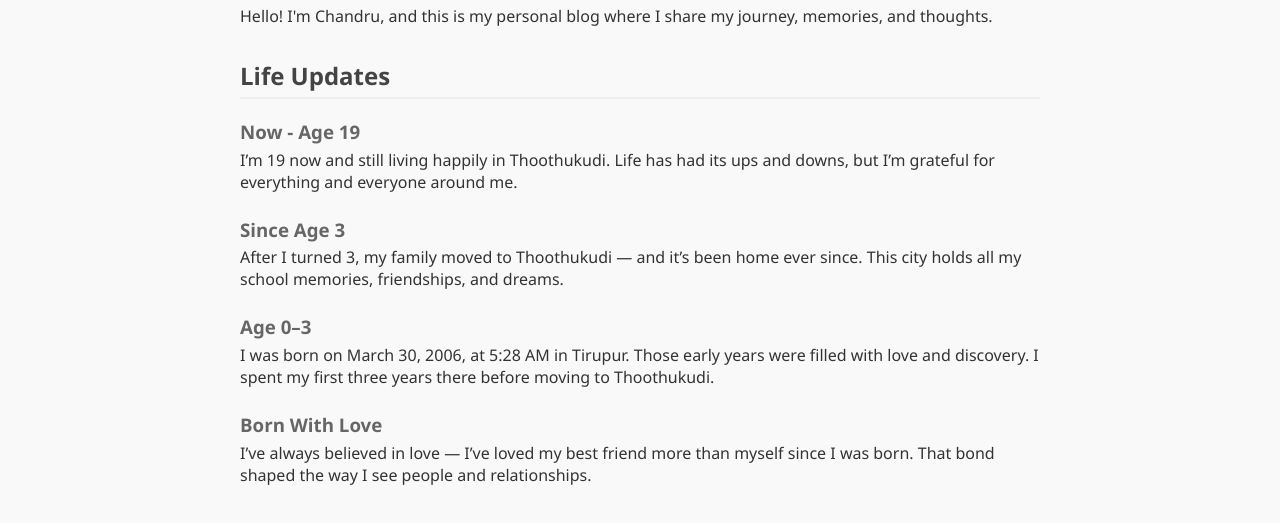
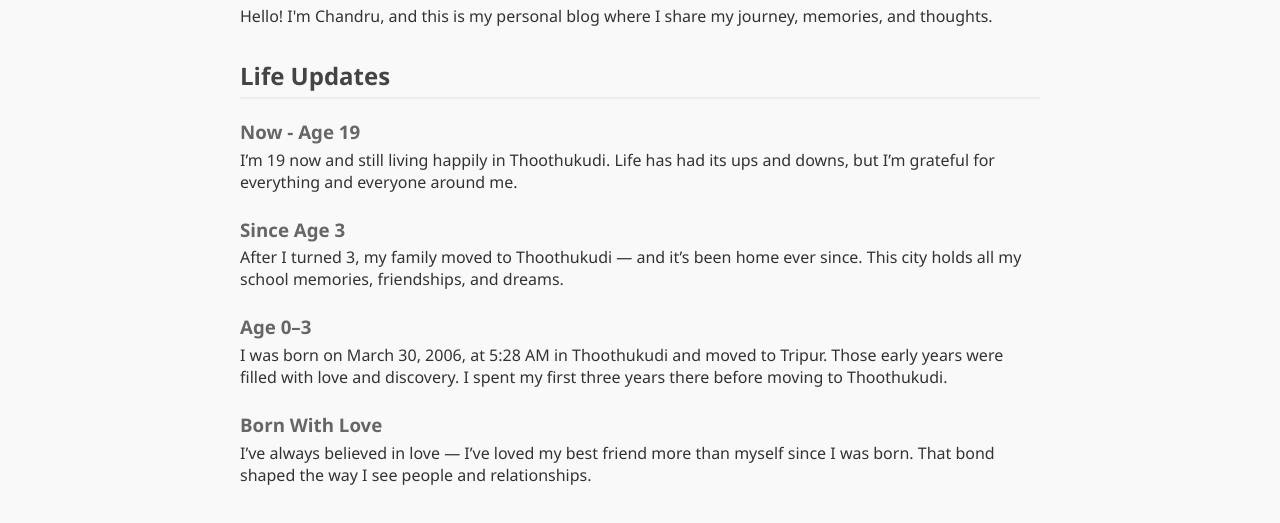
Before and after one commit to GojoAmatsukami/Jerry-s-Blog, a plain HTML site: page index.html in a window 1280 px wide. Shown: the part 165-688 px from the top of the page. Drawn offline with Linux system fonts and the light colour scheme.

Commit message:
Update index.html
Updated Homepage with life updates

```diff
--- a/index.html
+++ b/index.html
@@ -84,7 +84,7 @@
 
       <div class="update">
         <h3>Age 0–3</h3>
-        <p>I was born on March 30, 2006, at 5:28 AM in Tirupur. Those early years were filled with love and discovery. I spent my first three years there before moving to Thoothukudi.</p>
+        <p>I was born on March 30, 2006, at 5:28 AM in Thoothukudi and moved to Tripur. Those early years were filled with love and discovery. I spent my first three years there before moving to Thoothukudi.</p>
       </div>
 
       <div class="update">
```
